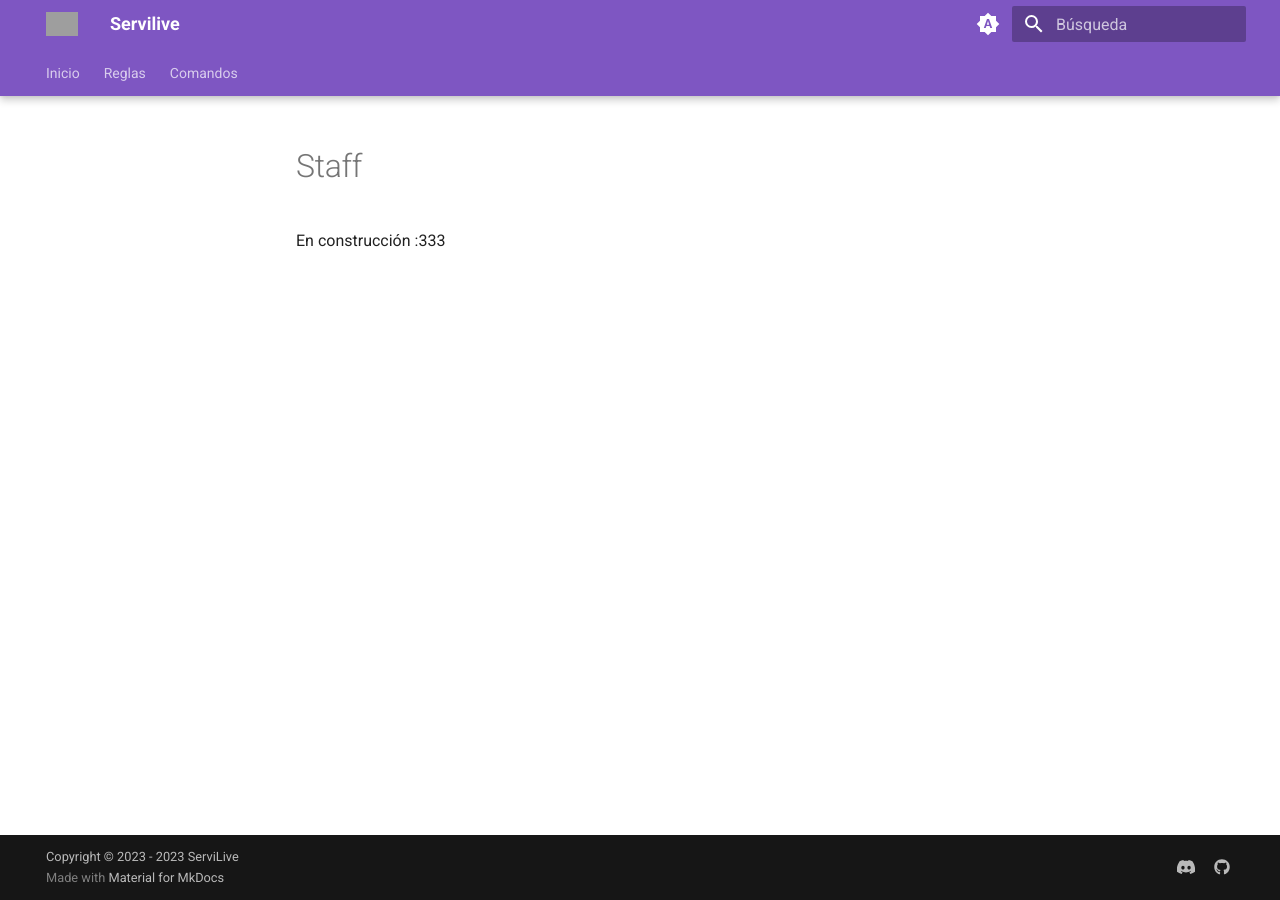
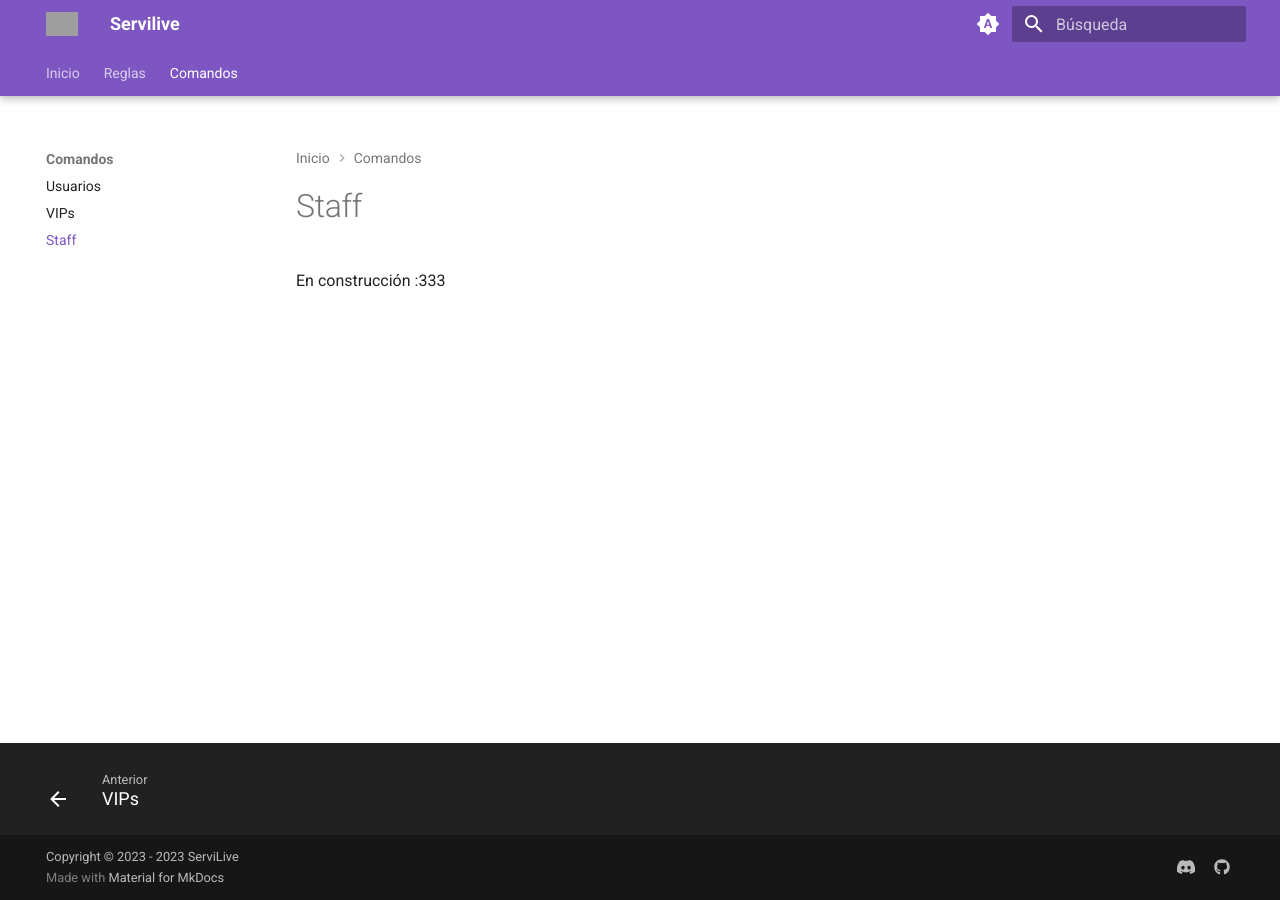
Before and after one commit to patagoniawarriors/docs, an MkDocs documentation site: the page built from docs/cmds/staff.md, in a window 1280 px wide. Built offline with MkDocs 1.6.1 and Material for MkDocs 9.7.7, drawn with Linux system fonts in a browser that asks for light colours; grey boxes are pictures that could not be loaded.

Commit message:
fix: agregar md de staffs al navigation

```diff
--- a/mkdocs.yml
+++ b/mkdocs.yml
@@ -53,6 +53,7 @@ nav:
   - Comandos:
     - Usuarios: cmds/usuarios.md
     - VIPs: cmds/vips.md
+    - Staff: cmds/staff.md
 
 markdown_extensions:
   - admonition
```
